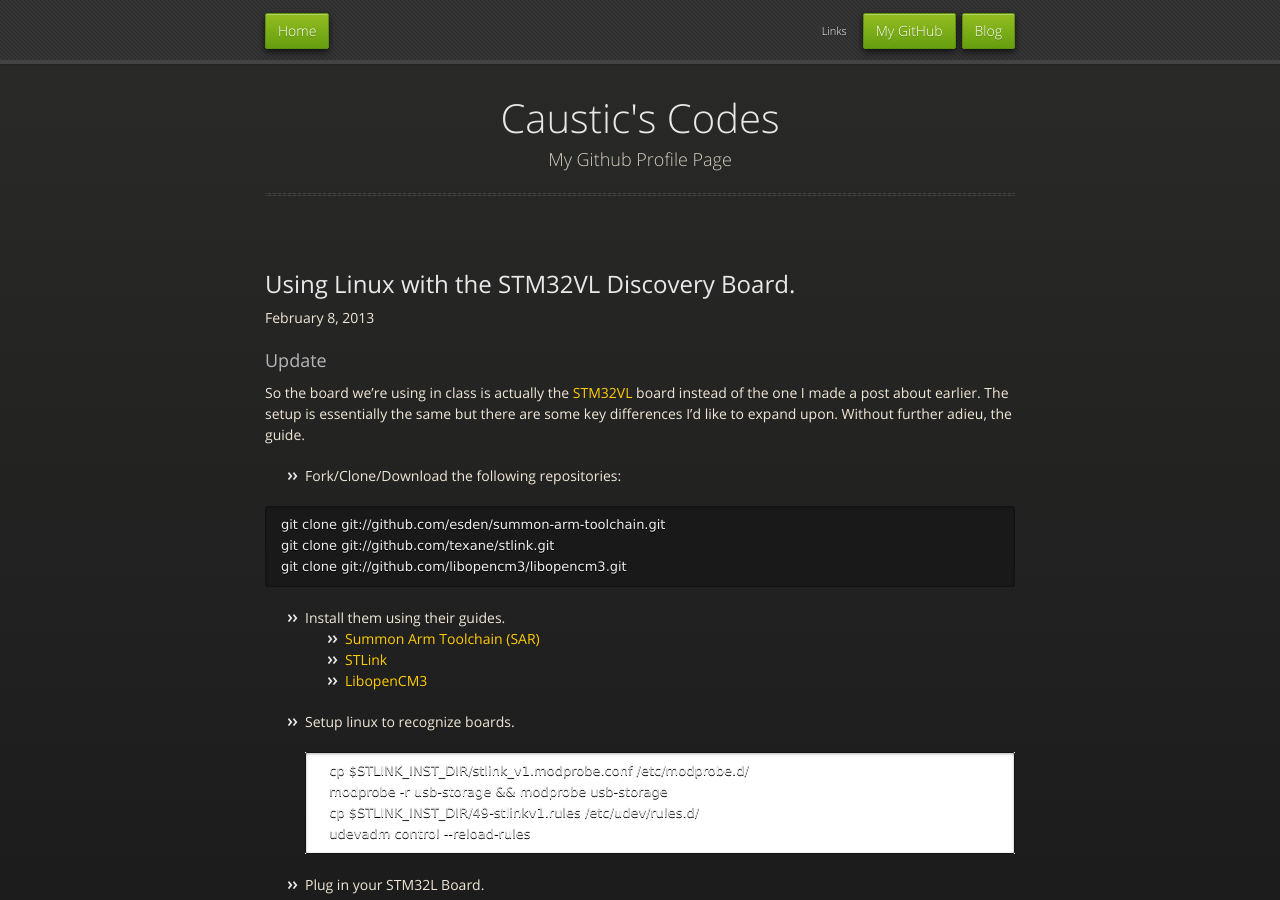
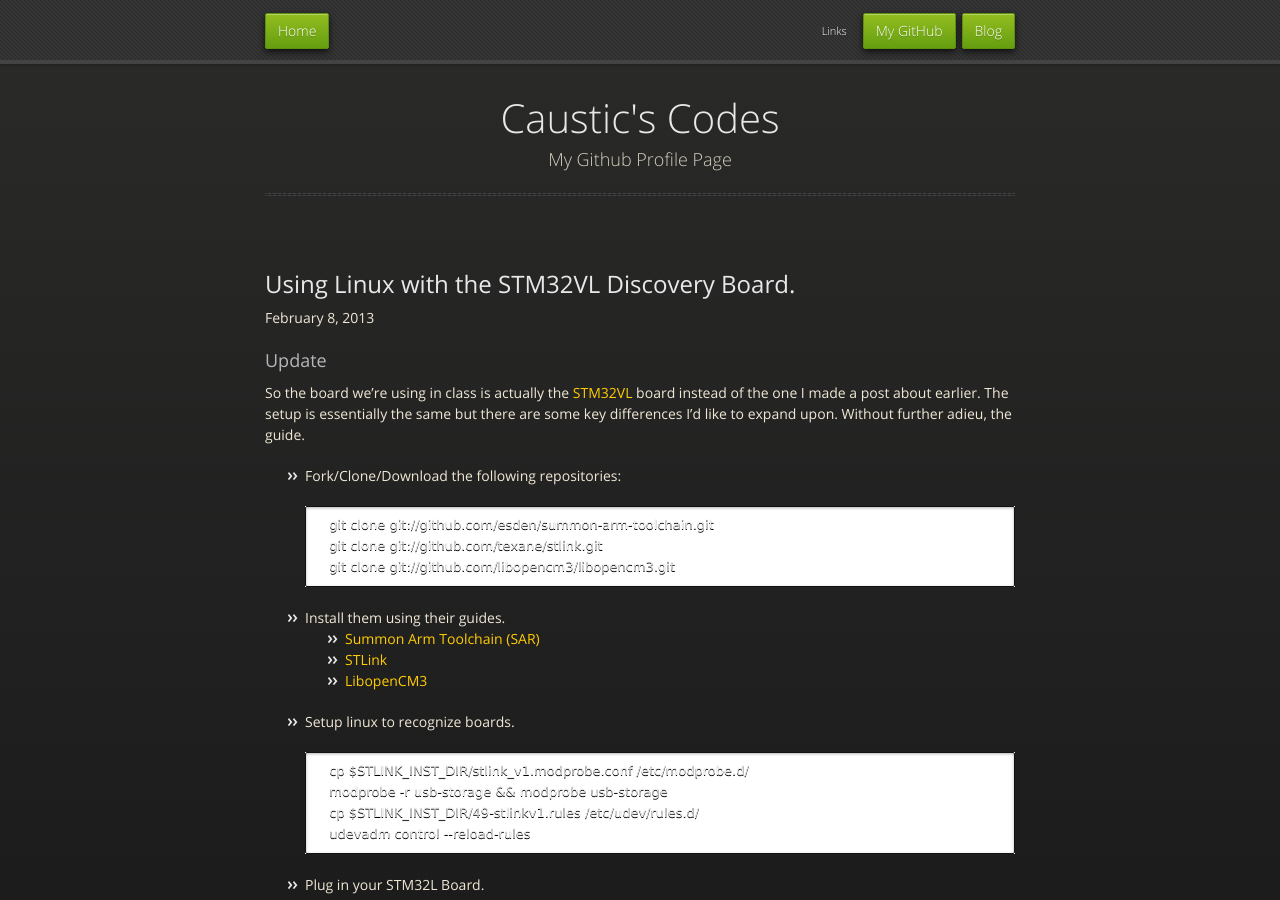
Before and after one commit to Caustic/caustic.github.com, a Jekyll site: the page built from _posts/13-02-08-stm32vl-development-linux.markdown, in a window 1280 px wide and 900 px high. Built offline with Jekyll 4.4.1, drawn with Linux system fonts in a browser that asks for light colours; nearby versions of some CDN libraries; Markdown is read by kramdown in place of the engine named in the settings.

Commit message:
fixed markdown

```diff
--- a/_posts/13-02-08-stm32vl-development-linux.markdown
+++ b/_posts/13-02-08-stm32vl-development-linux.markdown
@@ -8,10 +8,9 @@
 
 * Fork/Clone/Download the following repositories:
 
-<pre><code>git clone git://github.com/esden/summon-arm-toolchain.git
-git clone git://github.com/texane/stlink.git
-git clone git://github.com/libopencm3/libopencm3.git
-</code></pre>
+        git clone git://github.com/esden/summon-arm-toolchain.git
+        git clone git://github.com/texane/stlink.git
+        git clone git://github.com/libopencm3/libopencm3.git
 
 * Install them using their guides.
     * [Summon Arm Toolchain (SAR)](https://github.com/Caustic/summon-arm-toolchain/blob/master/README.markdown)
@@ -32,10 +31,10 @@
 
 * Flash the rom and run the program!:
 
-    $ARM_TOOLS_BIN/arm-none-eabi-gdb program.elf
-    (gdb) tar ex :4242
-    (gdb) load
-    (gdb) c
+        $ARM_TOOLS_BIN/arm-none-eabi-gdb program.elf
+        (gdb) tar ex :4242
+        (gdb) load
+        (gdb) c
 
 And thats it!  I've got my program up and running on my STM32VL board with hardly any effort at all!
 
```
